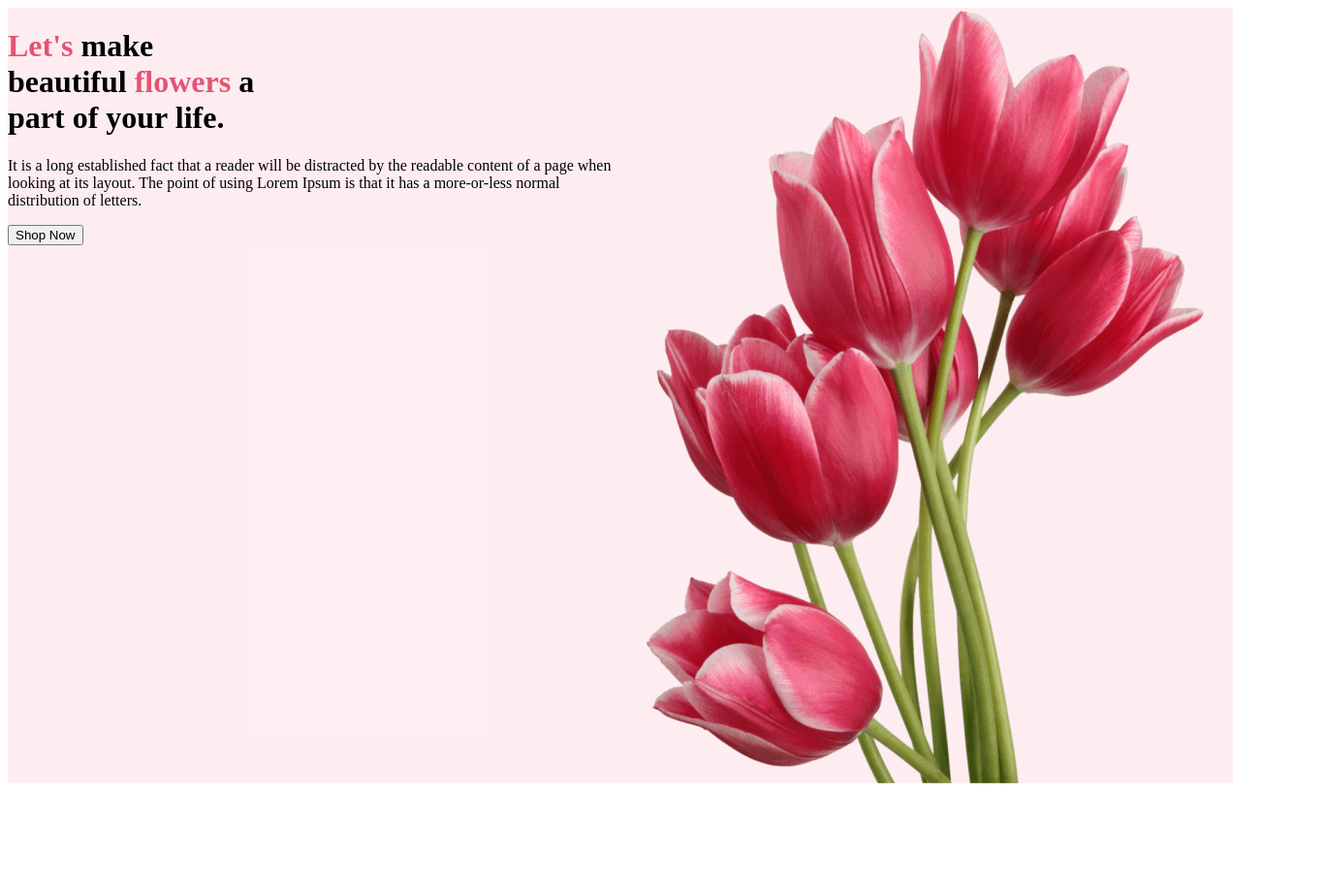
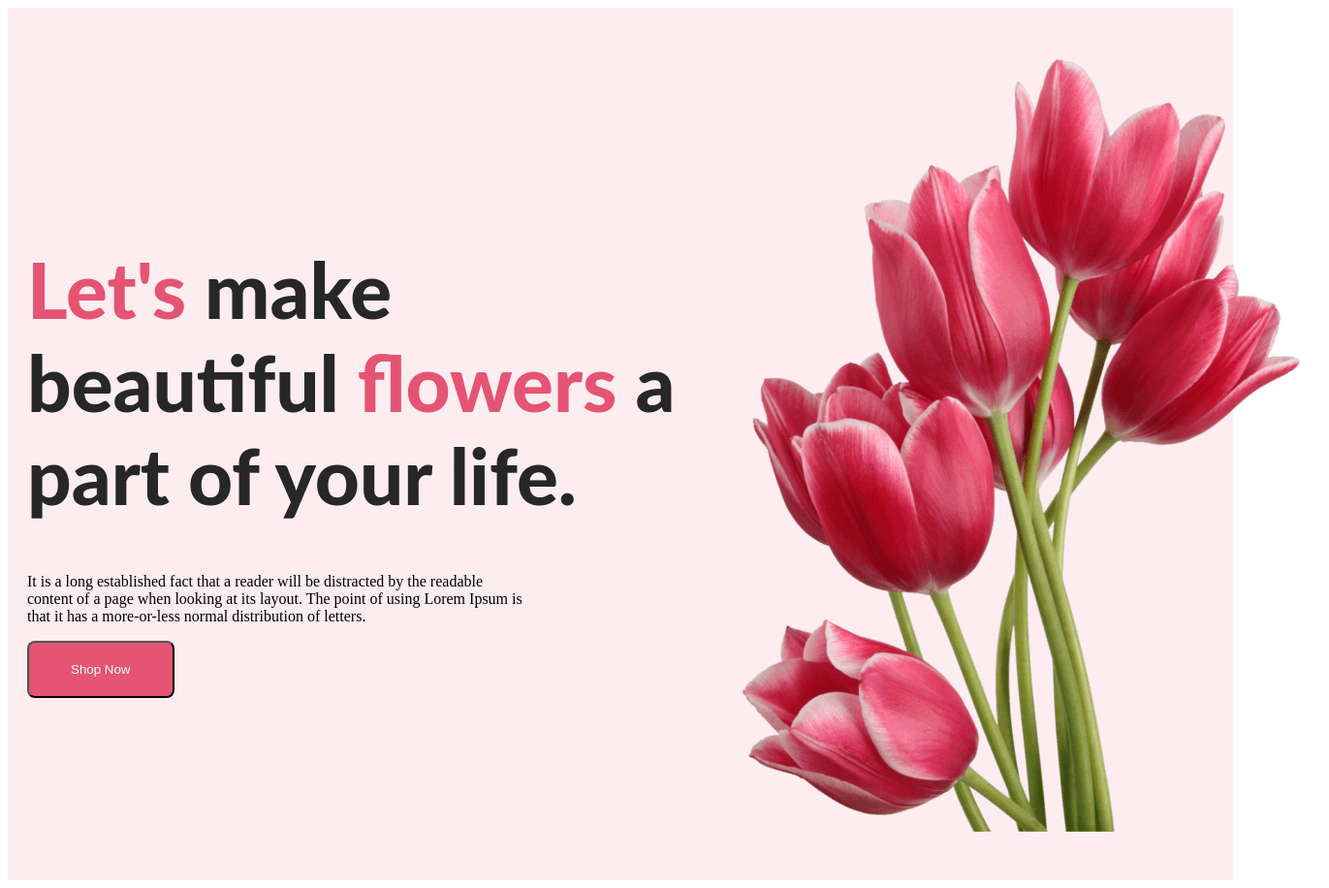
Before and after one commit to ratulmpc/Online-Flower-shop, a plain HTML site: page index.html in a window 1280 px wide. Shown: the whole page at 97% size, 1371 px wide, since content can reach past the window. Before the commit the page ends 816 px from the top, so only its background shows below. Drawn offline with Linux system fonts and the light colour scheme.

Commit message:
header added

```diff
--- a/index.html
+++ b/index.html
@@ -7,14 +7,16 @@
     <link rel="stylesheet" href="./styles/style.css">
 </head>
 <body>
-    <header>
+    <header class="header">
         <nav></nav>
         <div class="banner">
             <div class="banner-txt">
                 <h1 class="banner-greeting"><span style="color: #E55473;">Let's</span> make <br>
                     beautiful <span style="color: #E55473;">flowers</span> a <br>
                     part of your life.</h1>
-                    <p>It is a long established fact that a reader will be distracted by the readable content of a page when looking at its layout. The point of using Lorem Ipsum is that it has a more-or-less normal distribution of letters.</p>
+                    <p>It is a long established fact that a reader will be distracted by the readable <br>
+                    content of a page when looking at its layout. The point of using Lorem Ipsum is <br>
+                    that it has a more-or-less normal distribution of letters.</p>
                     <button class="btn-primary">Shop Now</button>
                 </div>
                 <img src="./Flower Asset/pngwing 10.png" alt="">
--- a/styles/style.css
+++ b/styles/style.css
@@ -1,4 +1,48 @@
+
+/* header start */
+.header{
+    background: rgba(229, 84, 115, 0.10);
+}
 .banner {
     display: flex;
-    background: rgba(229, 84, 115, 0.10);
+   padding: 50px 20px;
+    display: flex;
+    /* justify-content: space-between; */
+    justify-content: space-around;
+    align-items: center;
 }
+.banner-txt{
+
+}
+.banner-greeting{
+    /* display: flex; */
+width: 708px;
+flex-direction: column;
+flex-shrink: 0;
+color: #272727;
+font-family: Lato;
+font-size: 80px;
+font-style: normal;
+font-weight: 800;
+line-height: normal;
+}
+.banner img{
+    width: 635px;
+    height: 800px;
+    flex-shrink: 0;
+
+}
+p{
+
+}
+.btn-primary{display: inline-flex;
+    padding: 20px 43px;
+    align-items: flex-start;
+    gap: 10px;
+    border-radius: 8px;
+background: #E55473;
+text-decoration: none;
+color: white;
+}
+
+/* header end  */
```
